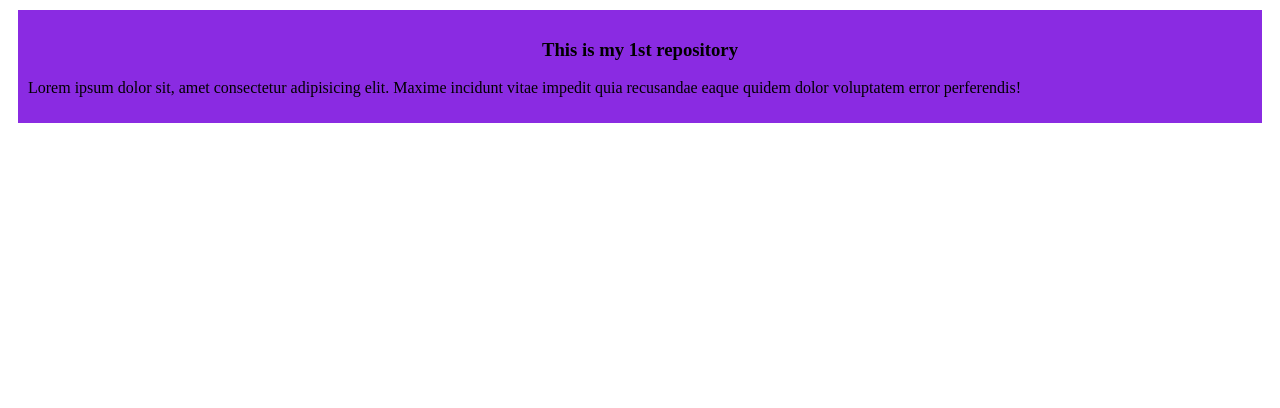
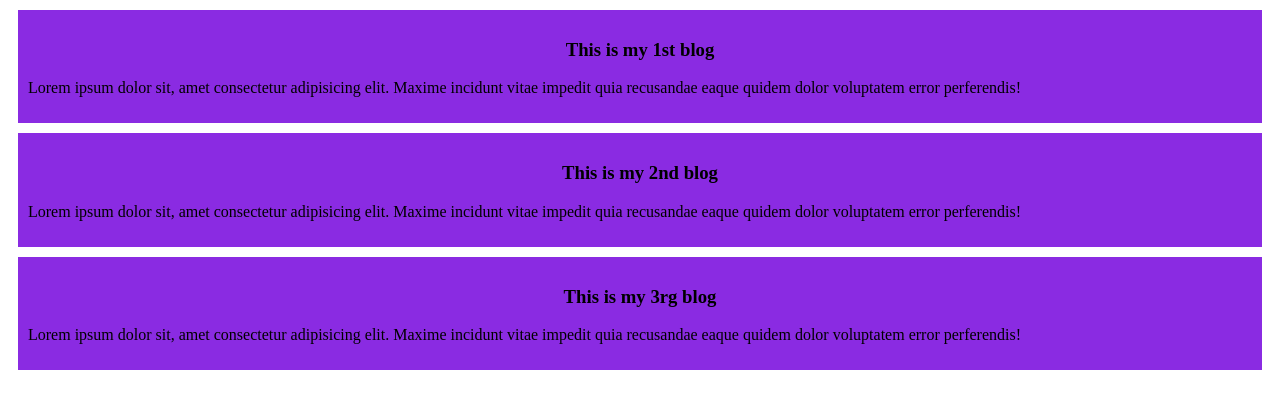
Before and after one commit to Thoryan009/Git-Practise, a plain HTML site: page index.html in a window 1280 px wide. Drawn offline with Linux system fonts and the light colour scheme.

Commit message:
added the 2nd and 2rd blog

```diff
--- a/index.html
+++ b/index.html
@@ -8,7 +8,17 @@
 </head>
 <body>
     <div>
-        <h3 style="text-align: center;">This is my 1st repository</h3>
+        <h3 style="text-align: center;">This is my 1st blog</h3>
+        <p>Lorem ipsum dolor sit, amet consectetur adipisicing elit. Maxime incidunt vitae impedit quia recusandae eaque quidem dolor voluptatem error perferendis!</p>
+
+    </div>
+    <div>
+        <h3 style="text-align: center;">This is my 2nd blog</h3>
+        <p>Lorem ipsum dolor sit, amet consectetur adipisicing elit. Maxime incidunt vitae impedit quia recusandae eaque quidem dolor voluptatem error perferendis!</p>
+
+    </div>
+    <div>
+        <h3 style="text-align: center;">This is my 3rg blog</h3>
         <p>Lorem ipsum dolor sit, amet consectetur adipisicing elit. Maxime incidunt vitae impedit quia recusandae eaque quidem dolor voluptatem error perferendis!</p>
 
     </div>
```
